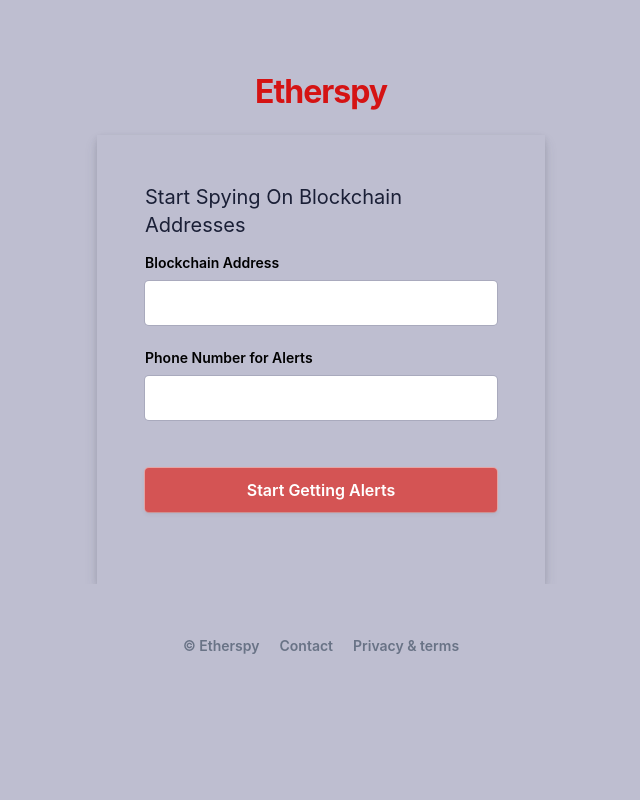
After one commit to edisonqu/etherSpy, a Flask app: page /spy in a window 1280 px wide. The commit adds this page. Shown: the whole page, without its empty margins (319-959 px from the left). Run offline with Flask 2, Linux system fonts and the light colour scheme.

Commit message:
made a spy page

```diff
--- a/app.py
+++ b/app.py
@@ -7,10 +7,18 @@ app = Flask(__name__)
 
 
 @app.route('/')
-def hello_world():  # put application's code here
-
+def index():  # put application's code here
     return render_template('index.html')
 
+@app.route('/sendMessage', methods = ["POST"])
+def send_request():
+    address = request.json["blockchain"]
+    phone_number = request.json["phone"]
+    etherscan_txs(address)
+
+@app.route('/spy')
+def spy():  # put application's code here
+    return render_template('spy.html')
 
 if __name__ == '__main__':
-    app.run()
+    app.run(debug=True)
--- /dev/null
+++ b/static/css/signUp.css
@@ -0,0 +1,263 @@
+* {
+    padding: 0;
+    margin: 0;
+    background-color: #bebed0;
+    box-sizing: border-box;
+    word-wrap: break-word;
+    font-family: -apple-system, BlinkMacSystemFont, Segoe UI, Roboto, Helvetica Neue, Ubuntu, sans-serif;
+}
+
+body {
+    min-height: 100%;
+    background-color: #697386;
+}
+
+h1 {
+    letter-spacing: -1px;
+}
+
+a {
+    color: #d51313;
+    text-decoration: unset;
+}
+
+.login-root {
+    background: #fff;
+    display: flex;
+    width: 100%;
+    min-height: 100vh;
+    overflow: hidden;
+}
+
+.loginbackground {
+    min-height: 692px;
+    position: fixed;
+    bottom: 0;
+    left: 0;
+    right: 0;
+    top: 0;
+    z-index: 0;
+    overflow: hidden;
+}
+
+.flex-flex {
+    display: flex;
+}
+
+.align-center {
+    align-items: center;
+}
+
+.center-center {
+    align-items: center;
+    justify-content: center;
+}
+
+.box-root {
+    box-sizing: border-box;
+}
+
+.flex-direction--column {
+    -ms-flex-direction: column;
+    flex-direction: column;
+}
+
+
+
+.box-divider--light-all-2 {
+    box-shadow: inset 0 0 0 2px #e3e8ee;
+}
+
+.box-background--blue {
+    background-color: #072ce5;
+}
+
+.box-background--white {
+    background-color: #ffffff;
+}
+
+.box-background--blue800 {
+    background-color: #212d63;
+}
+
+.box-background--gray100 {
+    background-color: #e3e8ee;
+}
+
+.box-background--cyan200 {
+    background-color: #7fd3ed;
+}
+
+.padding-top--64 {
+    padding-top: 64px;
+}
+
+.padding-top--24 {
+    padding-top: 24px;
+}
+
+.padding-top--48 {
+    padding-top: 48px;
+}
+
+.padding-bottom--24 {
+    padding-bottom: 24px;
+}
+
+.padding-horizontal--48 {
+    padding: 48px;
+}
+
+.padding-bottom--15 {
+    padding-bottom: 15px;
+}
+
+
+.flex-justifyContent--center {
+    -ms-flex-pack: center;
+    justify-content: center;
+}
+
+.formbg {
+    margin: 0px auto;
+    width: 100%;
+    max-width: 448px;
+    background: white;
+    border-radius: 4px;
+    box-shadow: rgba(60, 66, 87, 0.12) 0px 7px 14px 0px, rgba(0, 0, 0, 0.12) 0px 3px 6px 0px;
+}
+
+span {
+    display: block;
+    font-size: 20px;
+    line-height: 28px;
+    color: #1a1f36;
+}
+
+label {
+    margin-bottom: 10px;
+}
+
+.reset-pass a, label {
+    font-size: 14px;
+    font-weight: 600;
+    display: block;
+}
+
+.reset-pass > a {
+    text-align: right;
+    margin-bottom: 10px;
+}
+
+.grid--50-50 {
+    display: grid;
+    grid-template-columns: 50% 50%;
+    align-items: center;
+}
+
+.field input {
+    font-size: 16px;
+    line-height: 28px;
+    padding: 8px 16px;
+    width: 100%;
+    min-height: 44px;
+    border: unset;
+    border-radius: 4px;
+    /*outline-color: rgb(84 105 212 / 0.5);*/
+    background-color: rgb(255, 255, 255);
+    box-shadow: rgba(0, 0, 0, 0) 0px 0px 0px 0px,
+    rgba(0, 0, 0, 0) 0px 0px 0px 0px,
+    rgba(0, 0, 0, 0) 0px 0px 0px 0px,
+    rgba(60, 66, 87, 0.16) 0px 0px 0px 1px,
+    rgba(0, 0, 0, 0) 0px 0px 0px 0px,
+    rgba(0, 0, 0, 0) 0px 0px 0px 0px,
+    rgba(0, 0, 0, 0) 0px 0px 0px 0px;
+}
+
+input[type="submit"] {
+    background-color: rgb(212, 84, 84);
+    box-shadow: rgba(0, 0, 0, 0) 0px 0px 0px 0px,
+    rgba(0, 0, 0, 0) 0px 0px 0px 0px,
+    rgba(0, 0, 0, 0.12) 0px 1px 1px 0px,
+    rgb(229, 165, 165) 0px 0px 0px 1px,
+    rgba(0, 0, 0, 0) 0px 0px 0px 0px,
+    rgba(0, 0, 0, 0) 0px 0px 0px 0px,
+    rgba(60, 66, 87, 0.08) 0px 2px 5px 0px;
+    color: #fff;
+    font-weight: 600;
+    cursor: pointer;
+}
+
+.field-checkbox input {
+    width: 20px;
+    height: 15px;
+    margin-right: 5px;
+    box-shadow: unset;
+    min-height: unset;
+}
+
+.field-checkbox label {
+    display: flex;
+    align-items: center;
+    margin: 0;
+}
+
+a.ssolink {
+    display: block;
+    text-align: center;
+    font-weight: 600;
+}
+
+.footer-link span {
+    font-size: 14px;
+    text-align: center;
+}
+
+.listing a {
+    color: #697386;
+    font-weight: 600;
+    margin: 0 10px;
+}
+
+.animationRightLeft {
+    animation: animationRightLeft 2s ease-in-out infinite;
+}
+
+.animationLeftRight {
+    animation: animationLeftRight 2s ease-in-out infinite;
+}
+.padding-bottom--15{
+    display: flex;
+    justify-content: center;
+}
+.tans3s {
+    animation: animationLeftRight 3s ease-in-out infinite;
+}
+
+.tans4s {
+    animation: animationLeftRight 4s ease-in-out infinite;
+}
+
+@keyframes animationLeftRight {
+    0% {
+        transform: translateX(0px);
+    }
+    50% {
+        transform: translateX(1000px);
+    }
+    100% {
+        transform: translateX(0px);
+    }
+}
+
+@keyframes animationRightLeft {
+    0% {
+        transform: translateX(0px);
+    }
+    50% {
+        transform: translateX(-1000px);
+    }
+    100% {
+        transform: translateX(0px);
+    }
+}
--- /dev/null
+++ b/static/script/signUp.js
@@ -0,0 +1,12 @@
+function takeValue(event) {
+    event.preventDefault()
+
+
+    var blockchainAddress = document.getElementById("blockchain").value
+    var phoneNumber = document.getElementById("phones").value
+
+    console.log(blockchainAddress)
+    console.log(phoneNumber)
+
+
+}
--- /dev/null
+++ b/templates/spy.html
@@ -0,0 +1,85 @@
+<html>
+<head>
+  <meta charset="utf-8">
+  <title>Etherspy: Sign in</title>
+    <link rel = "stylesheet" href="{{url_for('static', filename='css/signUp.css')}}">
+    <script type = "text/javascript" src="{{url_for('static', filename='script/signUp.js')}}"></script>
+</head>
+
+<body>
+  <div class="login-root">
+    <div class="box-root flex-flex flex-direction--column" style="min-height: 100vh;flex-grow: 1;">
+      <div class="loginbackground box-background--white padding-top--64">
+        <div class="loginbackground-gridContainer">
+          <div class="box-root flex-flex" style="grid-area: top / start / 8 / end;">
+            <div class="box-root" style="background-image: linear-gradient(white 0%, rgb(247, 250, 252) 33%); flex-grow: 1;">
+            </div>
+          </div>
+          <div class="box-root flex-flex" style="grid-area: 4 / 2 / auto / 5;">
+            <div class="box-root box-divider--light-all-2 animationLeftRight tans3s" style="flex-grow: 1;"></div>
+          </div>
+          <div class="box-root flex-flex" style="grid-area: 6 / start / auto / 2;">
+            <div class="box-root box-background--blue800" style="flex-grow: 1;"></div>
+          </div>
+          <div class="box-root flex-flex" style="grid-area: 7 / start / auto / 4;">
+            <div class="box-root box-background--blue animationLeftRight" style="flex-grow: 1;"></div>
+          </div>
+          <div class="box-root flex-flex" style="grid-area: 8 / 4 / auto / 6;">
+            <div class="box-root box-background--gray100 animationLeftRight tans3s" style="flex-grow: 1;"></div>
+          </div>
+          <div class="box-root flex-flex" style="grid-area: 2 / 15 / auto / end;">
+            <div class="box-root box-background--cyan200 animationRightLeft tans4s" style="flex-grow: 1;"></div>
+          </div>
+          <div class="box-root flex-flex" style="grid-area: 3 / 14 / auto / end;">
+            <div class="box-root box-background--blue animationRightLeft" style="flex-grow: 1;"></div>
+          </div>
+          <div class="box-root flex-flex" style="grid-area: 4 / 17 / auto / 20;">
+            <div class="box-root box-background--gray100 animationRightLeft tans4s" style="flex-grow: 1;"></div>
+          </div>
+          <div class="box-root flex-flex" style="grid-area: 5 / 14 / auto / 17;">
+            <div class="box-root box-divider--light-all-2 animationRightLeft tans3s" style="flex-grow: 1;"></div>
+          </div>
+        </div>
+      </div>
+      <div class="box-root padding-top--24 flex-flex flex-direction--column" style="flex-grow: 1; z-index: 9;">
+        <div class="box-root padding-top--48 padding-bottom--24 flex-flex flex-justifyContent--center">
+          <h1><a href="https://etherspy.tech" rel="dofollow">Etherspy</a></h1>
+        </div>
+        <div class="formbg-outer">
+          <div class="formbg">
+            <div class="formbg-inner padding-horizontal--48">
+              <span class="padding-bottom--15">Start Spying On Blockchain Addresses</span>
+              <form onsubmit="takeValue(event) " id="stripe-login">
+                <div class="field padding-bottom--24">
+                  <label for="email">Blockchain Address</label>
+                  <input name="blockchainAddress" id = "blockchain">
+                </div>
+                <div class="field padding-bottom--24">
+                  <div class="grid--50-50">
+                    <label>Phone Number for Alerts</label>
+                  </div>
+                  <input name="phones" id = "phones">
+                </div>
+                <div class="field field-checkbox padding-bottom--24 flex-flex align-center">
+                </div>
+                <div class="field padding-bottom--24">
+                  <input type="submit" name="submit" value="Start Getting Alerts">
+                </div>
+              </form>
+            </div>
+          </div>
+          <div class="footer-link padding-top--24">
+
+            <div class="listing padding-top--24 padding-bottom--24 flex-flex center-center">
+              <span><a href="#">© Etherspy</a></span>
+              <span><a href="#">Contact</a></span>
+              <span><a href="#">Privacy & terms</a></span>
+            </div>
+          </div>
+        </div>
+      </div>
+    </div>
+  </div>
+</body>
+
+</html>
```
Also changed, not shown: static/css/main.css (added, +172 -0 lines), templates/index.html (+29 -0 lines), static/script/main.js (added).
